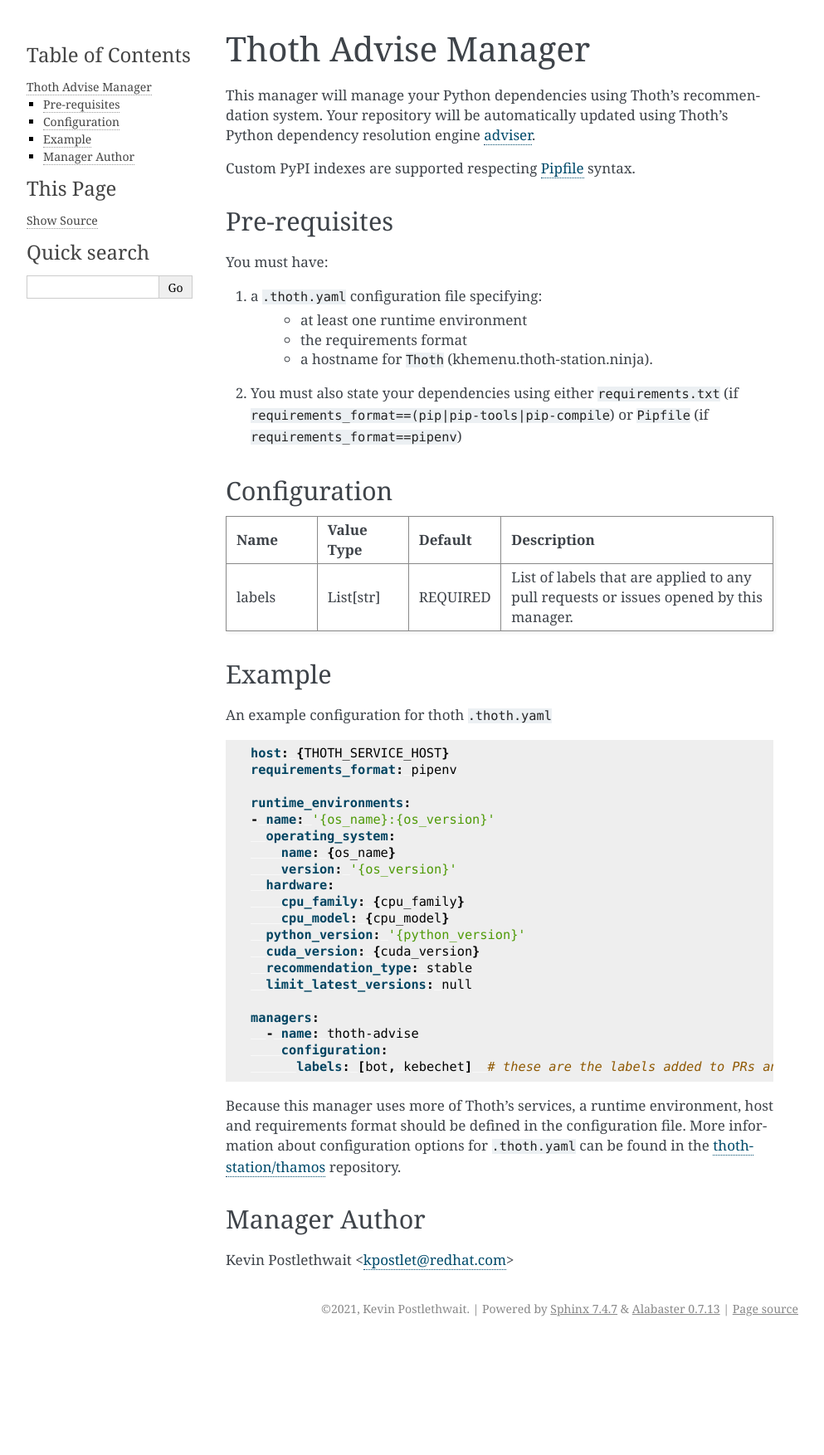
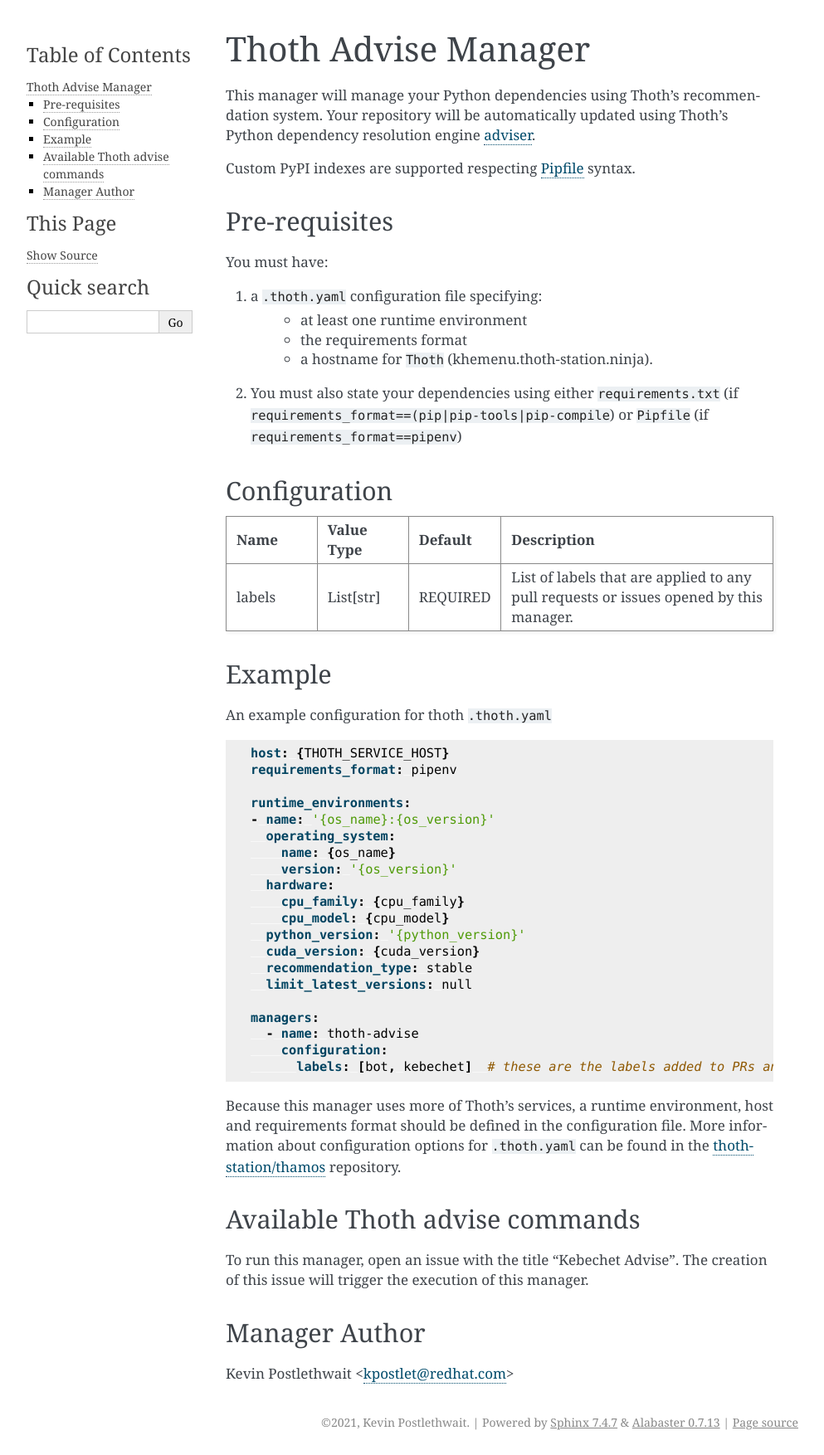
Before and after one commit to thoth-station/kebechet, a Sphinx documentation site: the page built from docs/managers/thoth_advise.rst, in a window 1280 px wide. Shown: the whole page at 83% size, without its empty margins (148-1141 px from the left). Built offline with Sphinx 7.4.7, drawn with Linux system fonts in a browser that asks for light colours; before the commit the page ends 1617 px from its top, so only the background shows below that.

Commit message:
add documentation for advise issue

```diff
--- a/docs/managers/thoth_advise.rst
+++ b/docs/managers/thoth_advise.rst
@@ -76,6 +76,12 @@
 information about configuration options for ``.thoth.yaml`` can be found in the
 `thoth-station/thamos <https://github.com/thoth-station/thamos>`__ repository.
 
+Available Thoth advise commands
+----------------------------------
+
+To run this manager, open an issue with the title "Kebechet Advise". The creation of this issue will trigger the
+execution of this manager.
+
 Manager Author
 --------------
 
```
